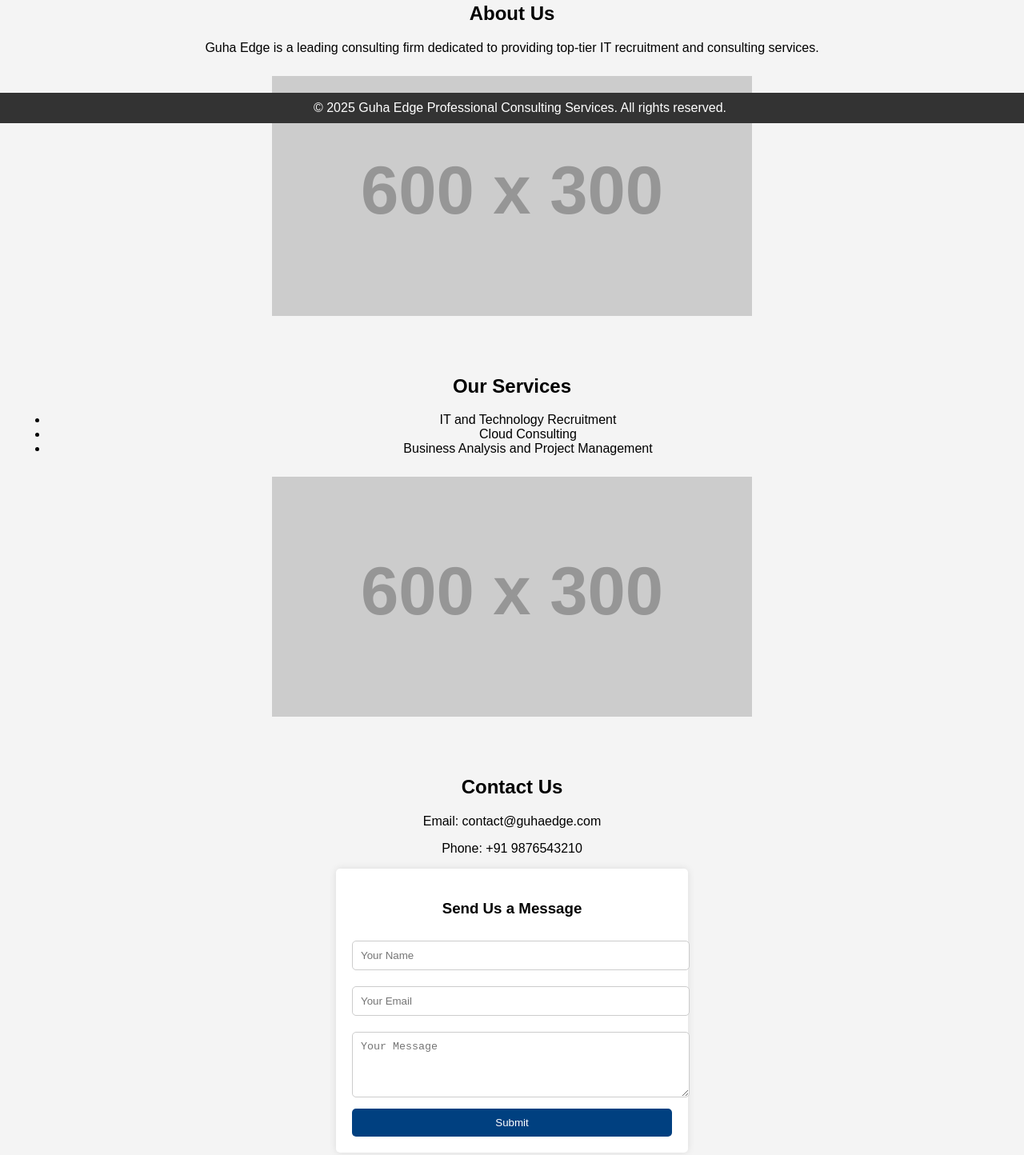
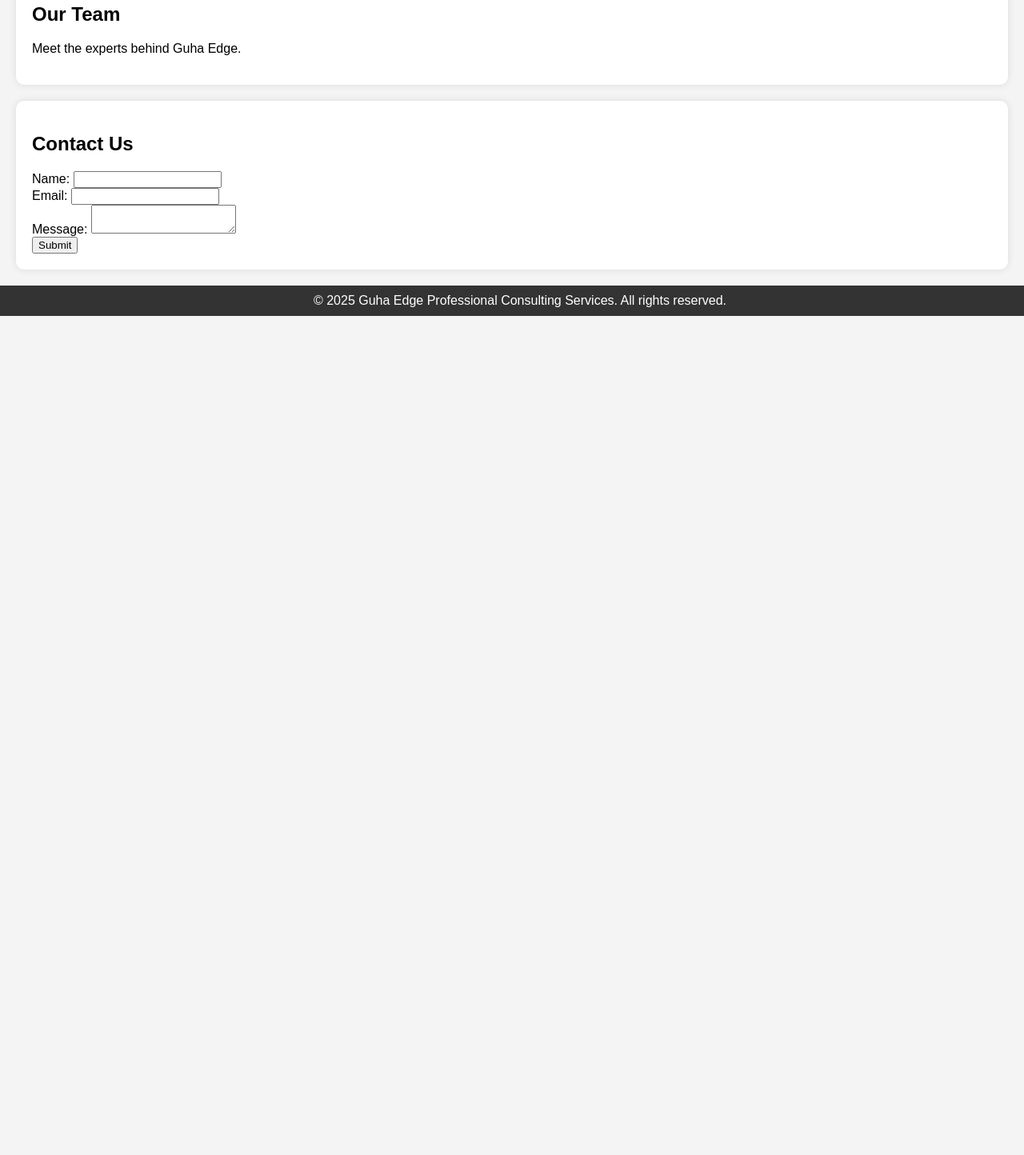
Before and after one commit to GuhaEdge/guhaedge.github.io, a plain HTML site: page index.html in a window 1280 px wide. Shown: the part 646-2090 px from the top of the page at 80% size. After the commit the page ends 1041 px from the top, so only its background shows below. Drawn offline with Linux system fonts and the light colour scheme; placeholder pictures from the web are drawn by us.

Commit message:
Add files via upload

```diff
--- a/index.html
+++ b/index.html
@@ -9,18 +9,19 @@
             font-family: Arial, sans-serif;
             margin: 0;
             padding: 0;
-            text-align: center;
             background-color: #f4f4f4;
         }
         .header {
             background-color: #004080;
             color: white;
             padding: 20px;
+            text-align: center;
             font-size: 24px;
         }
         .nav {
             background-color: #333;
             padding: 10px;
+            text-align: center;
         }
         .nav a {
             color: white;
@@ -30,102 +31,67 @@
         }
         .content {
             padding: 20px;
+            text-align: center;
+        }
+        .services, .team, .contact {
+            margin: 20px;
+            padding: 20px;
+            background: white;
+            border-radius: 10px;
+            box-shadow: 0 0 10px rgba(0, 0, 0, 0.1);
         }
         .footer {
             background-color: #333;
             color: white;
             padding: 10px;
-            position: fixed;
+            text-align: center;
+            position: relative;
             bottom: 0;
             width: 100%;
-        }
-        .image-container img {
-            width: 100%;
-            max-width: 600px;
-            height: auto;
-            margin: 10px 0;
-        }
-        .contact-form {
-            background: white;
-            padding: 20px;
-            max-width: 400px;
-            margin: auto;
-            border-radius: 5px;
-            box-shadow: 0 0 10px rgba(0, 0, 0, 0.1);
-        }
-        .contact-form input, .contact-form textarea {
-            width: 100%;
-            padding: 10px;
-            margin: 10px 0;
-            border: 1px solid #ccc;
-            border-radius: 5px;
-        }
-        .contact-form button {
-            background-color: #004080;
-            color: white;
-            padding: 10px;
-            border: none;
-            width: 100%;
-            border-radius: 5px;
-            cursor: pointer;
-        }
-        .contact-form button:hover {
-            background-color: #003366;
         }
     </style>
 </head>
 <body>
-    <div class="header">
-        Guha Edge Professional Consulting Services
-    </div>
+    <div class="header">Guha Edge Professional Consulting Services</div>
     <div class="nav">
         <a href="#home">Home</a>
         <a href="#about">About</a>
         <a href="#services">Services</a>
+        <a href="#team">Our Team</a>
         <a href="#contact">Contact</a>
     </div>
     <div class="content" id="home">
         <h2>Welcome to Guha Edge</h2>
         <p>Your trusted partner in IT and Technology recruitment.</p>
-        <p>We specialize in connecting top talent with leading companies.</p>
-        <div class="image-container">
-            <img src="https://via.placeholder.com/600x300" alt="Welcome Image">
-        </div>
     </div>
     <div class="content" id="about">
         <h2>About Us</h2>
         <p>Guha Edge is a leading consulting firm dedicated to providing top-tier IT recruitment and consulting services.</p>
-        <div class="image-container">
-            <img src="https://via.placeholder.com/600x300" alt="About Us Image">
-        </div>
     </div>
-    <div class="content" id="services">
+    <div class="services" id="services">
         <h2>Our Services</h2>
         <ul>
             <li>IT and Technology Recruitment</li>
             <li>Cloud Consulting</li>
             <li>Business Analysis and Project Management</li>
         </ul>
-        <div class="image-container">
-            <img src="https://via.placeholder.com/600x300" alt="Services Image">
-        </div>
     </div>
-    <div class="content" id="contact">
+    <div class="team" id="team">
+        <h2>Our Team</h2>
+        <p>Meet the experts behind Guha Edge.</p>
+    </div>
+    <div class="contact" id="contact">
         <h2>Contact Us</h2>
-        <p>Email: contact@guhaedge.com</p>
-        <p>Phone: +91 9876543210</p>
-        <div class="contact-form">
-            <h3>Send Us a Message</h3>
-            <form>
-                <input type="text" name="name" placeholder="Your Name" required>
-                <input type="email" name="email" placeholder="Your Email" required>
-                <textarea name="message" placeholder="Your Message" rows="4" required></textarea>
-                <button type="submit">Submit</button>
-            </form>
-        </div>
+        <form>
+            <label for="name">Name:</label>
+            <input type="text" id="name" name="name" required><br>
+            <label for="email">Email:</label>
+            <input type="email" id="email" name="email" required><br>
+            <label for="message">Message:</label>
+            <textarea id="message" name="message" required></textarea><br>
+            <button type="submit">Submit</button>
+        </form>
     </div>
-    <div class="footer">
-        &copy; 2025 Guha Edge Professional Consulting Services. All rights reserved.
-    </div>
+    <div class="footer">&copy; 2025 Guha Edge Professional Consulting Services. All rights reserved.</div>
 </body>
 </html>
```
